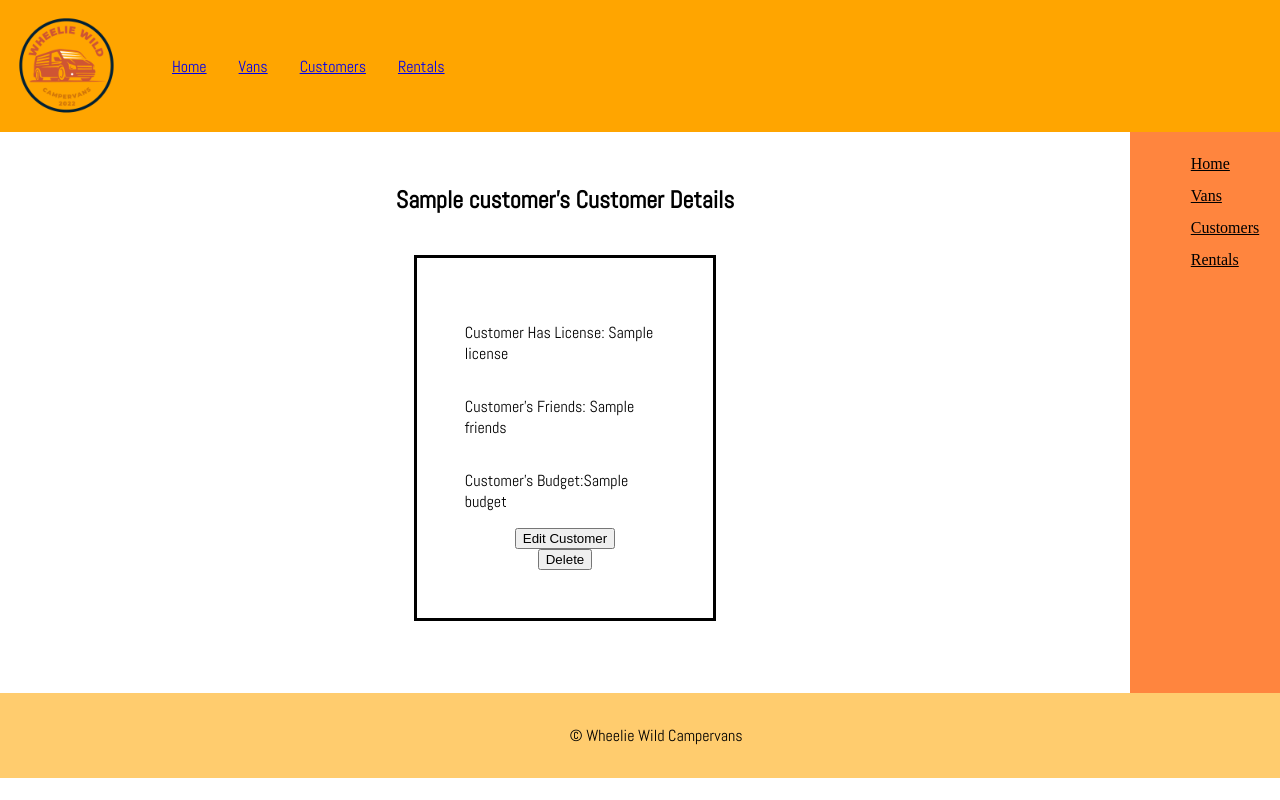
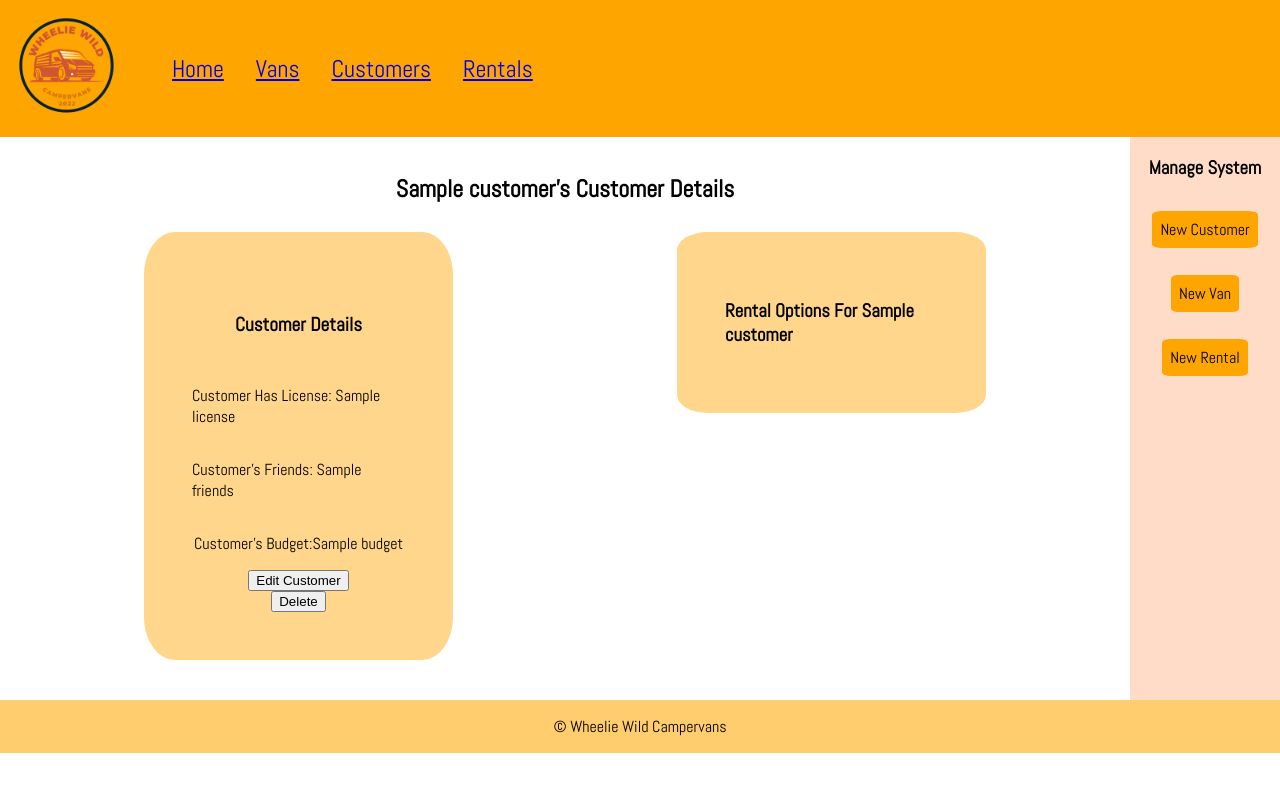
Before and after one commit to Jennahowieson/Wheelie-Wild-Campervans, a Flask app: page /customers/1 in a window 1280 px wide. Run offline with Flask 2, Linux system fonts and the light colour scheme; a database or web service that is not in the repository returns one stand-in record (values such as "Sample title"); some libraries are stand-ins or nearby versions; some web fonts are replaced.

Commit message:
updated function for personalising rental options per customer

```diff
--- a/controller/customer_controller.py
+++ b/controller/customer_controller.py
@@ -15,7 +15,8 @@
 @customers_blueprint.route("/customers/<id>")
 def customer(id):
     customer = customer_repository.select(id)
-    return render_template("customers/single_customer.html", customer = customer)
+    rental_options = customer.give_rental_options()
+    return render_template("customers/single_customer.html", customer = customer, rental_options =rental_options)
 
 @customers_blueprint.route("/customers/<id>/delete", methods=["POST"])
 def delete_customer(id):
@@ -39,8 +40,13 @@
     id = id
     return render_template("customers/single_customer.html", customer = customer)
 
+@customers_blueprint.route("/customers/new")
+def new_customer_page():
+    customers = customer_repository.select_all()
+    return render_template ("customers/new.html", customers = customers)
 
-@customers_blueprint.route("/customers", methods=["POST"])
+
+@customers_blueprint.route("/customers/new", methods=["POST"])
 def new_customer():
     customer_name = request.form["customer_name"]
     license = request.form["license"]
--- a/models/customer.py
+++ b/models/customer.py
@@ -17,3 +17,7 @@
             if self.friends < van.capacity:
                 available_vans.append(van.van_name)
         return (available_vans)
+
+    def len_rental_options(self):
+        options = self.give_rental_options()
+        return len(options)
--- a/static/css/style.css
+++ b/static/css/style.css
@@ -1,7 +1,7 @@
 main {
     font-family: "Abel", sans-serif;
     align-items: center;
-    margin: 2rem;
+    margin: 1rem;
 }
 
 body {
@@ -10,13 +10,12 @@
 }
 
 footer {
-    grid-area: footer ;
+    grid-area: footer;
     display: flex;
     background-color: rgb(255, 204, 110);
-    padding: 1rem;
     font-family: "Abel", sans-serif;
     justify-content: space-evenly;
-    position:static;
+    position: static;
     bottom: 0;
     width: 100%;
 }
@@ -50,12 +49,15 @@
     padding: 1rem;
     font-family: "Abel", sans-serif;
 }
-.header > nav > ul {
+
+.header>nav>ul {
     display: flex;
     list-style: none;
 }
-.header > nav > ul >li {
+
+.header>nav>ul>li {
     padding: 1rem;
+    font-size: 1.5rem;
 }
 
 
@@ -77,12 +79,12 @@
 .thumbnail {
     display: flex;
     flex-direction: column;
-    border-style: solid;
-    border-color: black;
-    padding:3rem;
+    padding: 3rem;
     align-items: center;
     margin: 0.5rem;
     width: 20%;
+    border-radius: 10%;
+    background-color: rgb(255, 214, 139);
 }
 
 #all_objects {
@@ -90,6 +92,7 @@
     flex-wrap: wrap;
     justify-content: space-around;
     align-content: center;
+    align-items: flex-start;
 }
 
 .thumbnail>h3 {
@@ -109,20 +112,32 @@
     grid-template: auto/ auto auto auto auto;
     grid-gap: 10px;
 }
-
 .image_gallery>img {
     width: 300px;
     height: 100%;
     object-fit: cover;
 }
 
+.homepage-gallery{
+    display: grid;
+    grid-template: auto/ auto auto auto auto;
+    grid-gap: 5px;
+    justify-content: center
+}
+
+.homepage-gallery>img {
+    width: 200px;
+    height: 100%;
+}
+
 .main {
     grid-area: main;
+}
 
-}
 .aside {
+    font-family: "Abel", sans-serif;
     grid-area: aside;
-    background-color: rgb(255, 133, 62);
+    background-color: rgb(255, 220, 200);
     display: flex;
     flex-direction: column;
     align-content: stretch;
@@ -130,12 +145,15 @@
     align-items: center;
     margin: 0;
 }
-.aside >nav > ul > li{
+
+.aside>p>a {
+    color: black;
+    text-decoration: none;
     list-style: none;
     line-height: 2rem;
-}
-.aside >nav > ul > li >a {
-color: black;
+    padding: 0.5rem;
+    background-color: orange;
+    border-radius: 10%;
 }
 
 .grid {
@@ -143,7 +161,35 @@
     grid-template-columns: auto auto auto auto 150px;
     grid-template-rows: auto;
     grid-template-areas:
-    "header header header header header"
-    "main main main main aside"
-    "footer footer footer footer footer";
+        "header header header header header"
+        "main main main main aside"
+        "footer footer footer footer footer";
 }
+
+#rental_options {
+    display: flex;
+    flex-direction: column;
+    padding: 3rem;
+    align-items: center;
+    height: max-content;
+    margin: 0.5rem;
+    width: 20%;
+    border-radius: 10%;
+    background-color: rgb(255, 214, 139);
+}
+
+.new_form {
+    margin-left: 30%;
+    margin-right: 30%;
+}
+
+.new_form > label {
+    padding-top: 1rem;
+}
+
+.new_form > select {
+    height:2rem;
+}
+.new_form > input {
+    height:2rem;
+}
--- a/templates/base.html
+++ b/templates/base.html
@@ -13,7 +13,8 @@
 
 <body class="grid">
   <header class="header">
-    <img src="{{url_for('static', filename='img/wheelie-logo.png')}}" alt="wheelie wild campervan logo" height="100px"/>
+    <a href="/"><img src="{{url_for('static', filename='img/wheelie-logo.png')}}" alt="wheelie wild campervan logo"
+        height="100px"></a>
     <nav>
       <ul>
         <li><a href="/"> Home </a></li>
@@ -30,19 +31,16 @@
     </content>
   </main>
   <aside class="aside">
-    <nav>
-      <ul>
-        <li><a href="/"> Home </a></li>
-        <li><a href="/vans"> Vans </a></li>
-        <li><a href="/customers"> Customers </a></li>
-        <li><a href="/rentals">Rentals</a></li>
+        <h3>Manage System</h3>
+        <p><a href="/customers/new"> New Customer </a></p>
+        <p><a href="/vans/new "> New Van </a></p>
+        <p><a href="/rentals/new">New Rental</a></p>
       </ul>
     </nav>
   </aside>
+  <footer>
+    <p> &#169 Wheelie Wild Campervans </p>
+  </footer>
 </body>
 
-<footer>
-<p> &#169 Wheelie Wild Campervans </p>
-</footer>
-
 </html>
--- a/templates/customers/single_customer.html
+++ b/templates/customers/single_customer.html
@@ -4,16 +4,25 @@
 <h2>{{ customer.customer_name }}'s Customer Details</h2>
 <main id="all_objects">
     <section class=thumbnail>
+        <h3>Customer Details</h3>
         <p>Customer Has License: {{ customer.license }}</p>
         <p>Customer's Friends: {{ customer.friends }}</p>
         <p>Customer's Budget:{{ customer.budget }}</p>
         <form action="/customers/{{ customer.id }}/edit_customer">
-            <input type="submit" value = "Edit Customer"></input>
-         </form>
+            <input type="submit" value="Edit Customer"></input>
+        </form>
         <form action="/customers/{{ customer.id }}/delete" method="POST">
             <input type="submit" value="Delete">
         </form>
     </section>
+    <section id="rental_options">
+        <h3>Rental Options For {{ customer.customer_name }}</h3>
+        {% for option in rental_options %}
+        <ul>
+            <li> {{ option }}</li>
+        </ul>
+        {% endfor %}
+    </section>
 </main>
 
 {% endblock %}
--- a/templates/rentals/new.html
+++ b/templates/rentals/new.html
@@ -3,7 +3,7 @@
 
 <h2>Add a New Rental</h2>
 
-<form action="/rentals/new" method="POST">
+<form action="/rentals/new" method="POST" class="new_form" >
         <label for="customer">Customer:</label>
         <select name="customer_id" id="customer">
         {% for customer in customers %}
```
Also changed, not shown: controller/van_controller.py (+6 -1 lines), templates/customers/index.html (+1 -17 lines), templates/customers/new.html (added, +20 -0 lines), templates/index.html (+10 -0 lines), templates/vans/index.html (+0 -19 lines), templates/vans/new.html (added, +25 -0 lines).
